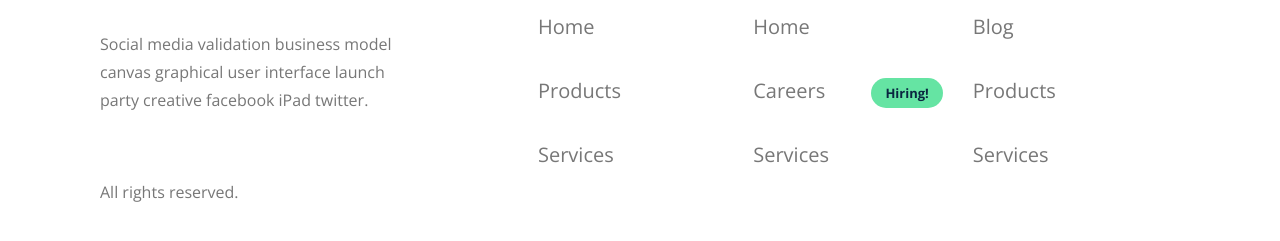
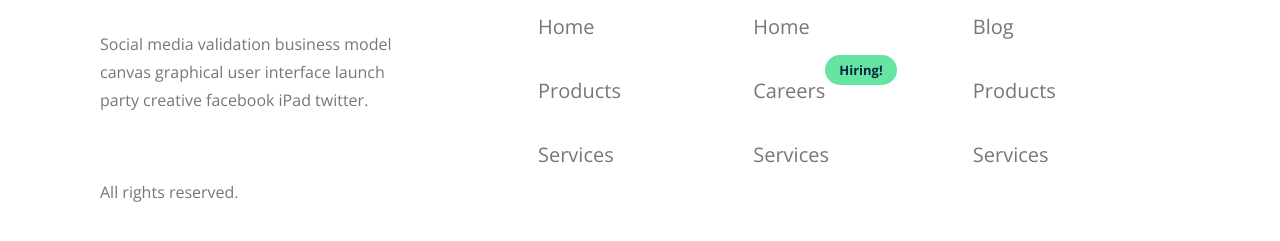
Before and after one commit to vstezhko/Scand-task, a website built with webpack: page src/index.html in a window 1280 px wide. Shown: the part 2825-3066 px from the top of the page. Built offline with nearby package versions, Linux system fonts and the light colour scheme.

Commit message:
fix: fix gaps

```diff
--- a/package.json
+++ b/package.json
@@ -11,9 +11,9 @@
     "start": "webpack serve",
     "dev": "webpack --define-process-env-node-env development",
     "build": "webpack --define-process-env-node-env production",
-    "clear": "rd /s /q shelter",
+    "clear": "rd /s /q dist",
     "predeploy": "npm run build",
-    "deploy": "gh-pages -d shelter"
+    "deploy": "gh-pages -d dist"
   },
   "keywords": [],
   "author": "",
--- a/src/sass/base/_base.scss
+++ b/src/sass/base/_base.scss
@@ -35,8 +35,8 @@ a {
     gap: 10px;
     width: fit-content;
     position: absolute;
-    top: 3px;
-    right: 10px;
+    top: -20px;
+    left: 100%;
 
     background: $color-brand-2;
     border-radius: 120px;
--- a/src/sass/layout/_footer.scss
+++ b/src/sass/layout/_footer.scss
@@ -10,6 +10,10 @@
   @include media-desktop-s {
     justify-content: center;
     padding-top: 50px;
+    padding-bottom: 50px;
+  }
+  @include media-tablet {
+    padding-bottom: 50px;
   }
 }
 
@@ -32,6 +36,7 @@
 
   @include media-desktop-s {
     margin-bottom: 30px;
+    text-align: center;
   }
 }
 
@@ -63,11 +68,17 @@
 
   ul {
     width: 100%;
+    display: flex;
+    flex-direction: column;
+
+    @include media-desktop-s {
+      align-items: center;
+    }
   }
 
   li{
     margin-bottom: 3.2rem;
-    width: 100%;
+    width: fit-content;
     cursor: pointer;
     transition: color 0.3s ease-in;
     @include media-desktop-s {
```
